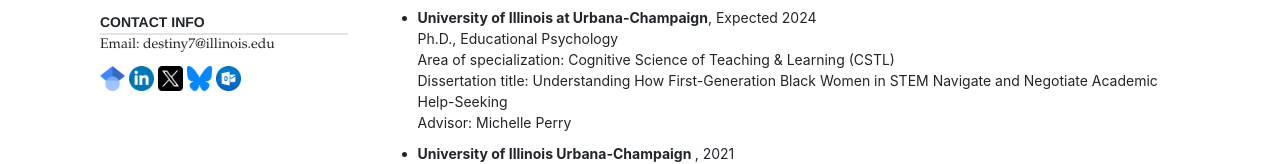
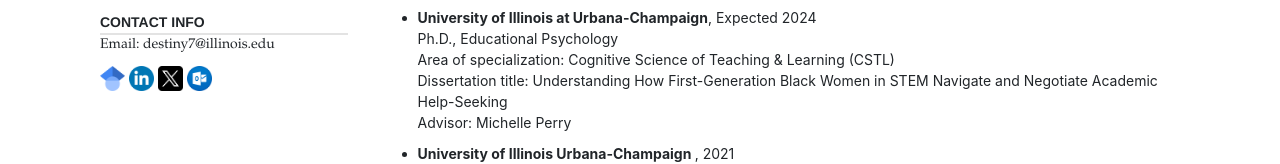
Before and after one commit to DestinysWD/DestinysWD.github.io, a website: page index.html in a window 1280 px wide. Shown: the part 498-662 px from the top of the page. Drawn offline with nearby package versions, Linux system fonts and the light colour scheme.

Commit message:
remove link

```diff
--- a/index.html
+++ b/index.html
@@ -189,7 +189,6 @@
                                     <a href="https://scholar.google.com/citations?user=iCU0WU0AAAAJ&hl=en&authuser=1" target="_blank"> <img src="logos/Google_Scholar_logo.svg.png" alt="google scholar logo" width="25" height="25" ></a>
                                     <a href="https://www.linkedin.com/in/destiny-williams/" target="_blank"> <img src="logos/linkedin-icon.png" alt="linkedin logo" width="25" height="25"></a>
                                     <a href="https://twitter.com/DestinyEdpsych" target="_blank"> <img src="logos/x-twitter-logo-png.png" alt="twitter logo" width="25" height="25"></a>
-                                    <a href="https://bsky.app/profile/destinywd.bksy.social" target="_blank"> <img src="logos/bluesky_logo.png" alt="twitter logo" width="25" height="25"></a>
                                     <a href="mailto:destiny7@illinois.edu" target="_blank"> <img src="logos/email-icon.png" alt="email logo" width="25" height="25" ></a>
 
                                 </div>
```
